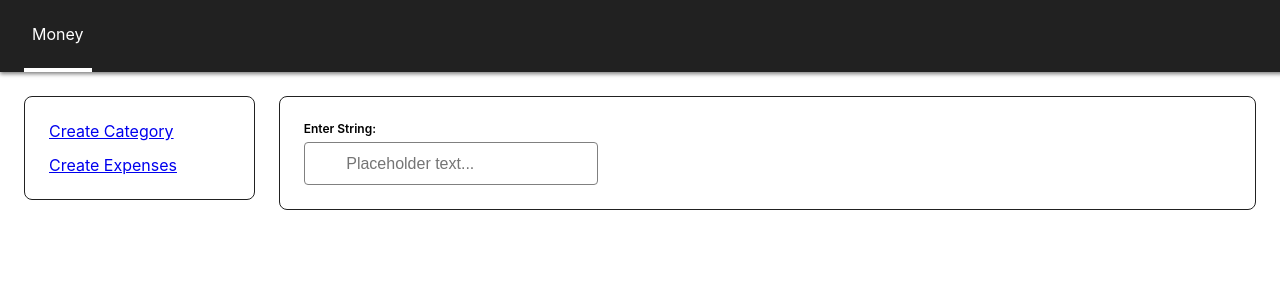
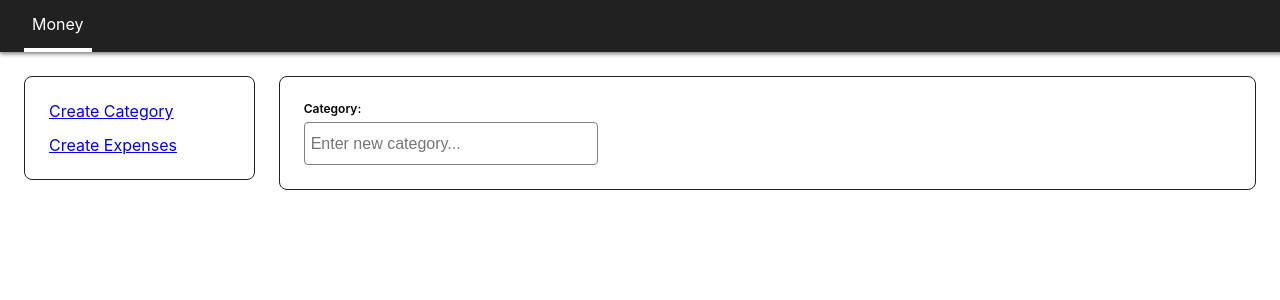
Before and after one commit to JTavinor/personal-app-ui, a React (Create React App) app: page /money in a window 1280 px wide. Shown: the top 300 px of the page. Built offline with nearby package versions, Linux system fonts and the light colour scheme.

Commit message:
style the input

```diff
--- a/src/common/InputField.tsx
+++ /dev/null
@@ -1,39 +0,0 @@
-import { useState } from "react";
-
-const InputField = () => {
-  const [inputValue, setInputValue] = useState("");
-
-  const handleChange = (event: React.ChangeEvent<HTMLInputElement>) => {
-    const value = event.target.value;
-    setInputValue(value);
-  };
-
-  return (
-    <div style={{ display: "flex", flexDirection: "column", gap: "6px" }}>
-      <label
-        htmlFor="stringInput"
-        style={{ fontSize: "12px", fontWeight: 600 }}
-      >
-        Enter String:
-      </label>
-      <input
-        type="text"
-        id="stringInput"
-        value={inputValue}
-        placeholder="
-        Placeholder text..."
-        onChange={handleChange}
-        style={{
-          height: "34px",
-          borderRadius: "4px",
-          border: "1px solid gray",
-          padding: "4px 6px 3px",
-          fontSize: "16px",
-          maxWidth: "280px",
-        }}
-      />
-    </div>
-  );
-};
-
-export default InputField;
--- /dev/null
+++ b/src/common/InputField/InputLabel.tsx
@@ -0,0 +1,14 @@
+import { StyledInputLabel } from "./styles";
+
+const InputLabel = ({
+  inputId,
+  label,
+}: {
+  inputId: string;
+  label?: string;
+}) => {
+  if (!label) return null;
+  return <StyledInputLabel htmlFor={inputId}>{label}</StyledInputLabel>;
+};
+
+export default InputLabel;
--- /dev/null
+++ b/src/common/InputField/index.tsx
@@ -0,0 +1,34 @@
+import { useState } from "react";
+import { InputWrapper, StyledInput } from "./styles";
+import InputLabel from "./InputLabel";
+
+const InputField = ({
+  label,
+  placeholder,
+}: {
+  label?: string;
+  placeholder?: string;
+}) => {
+  const [inputValue, setInputValue] = useState("");
+  const inputId = `input_${Math.random().toString(36).substr(2, 9)}`;
+
+  const handleChange = (event: React.ChangeEvent<HTMLInputElement>) => {
+    const value = event.target.value;
+    setInputValue(value);
+  };
+
+  return (
+    <InputWrapper>
+      <InputLabel inputId={inputId} label={label} />
+      <StyledInput
+        type="text"
+        id={inputId}
+        value={inputValue}
+        placeholder={placeholder}
+        onChange={handleChange}
+      />
+    </InputWrapper>
+  );
+};
+
+export default InputField;
--- /dev/null
+++ b/src/common/InputField/styles.ts
@@ -0,0 +1,21 @@
+import styled from "styled-components";
+
+export const InputWrapper = styled.div`
+  display: flex;
+  flex-direction: column;
+  gap: 6px;
+`;
+
+export const StyledInputLabel = styled.label`
+  font-size: 12px;
+  font-weight: 600;
+`;
+
+export const StyledInput = styled.input`
+  height: 34px;
+  border-radius: 4px;
+  border: 1px solid gray;
+  padding: 4px 6px 3px;
+  font-size: 16px;
+  max-width: 280px;
+`;
--- a/src/money/CreateCategory.tsx
+++ b/src/money/CreateCategory.tsx
@@ -4,7 +4,7 @@ import InputField from "../common/InputField";
 const CreateCategory = () => {
   return (
     <ContentContainer>
-      <InputField />
+      <InputField label="Category:" placeholder="Enter new category..." />
     </ContentContainer>
   );
 };
--- a/src/navigation/styles.ts
+++ b/src/navigation/styles.ts
@@ -6,7 +6,7 @@ import spacing from "../styles/spacing";
 export const AppBarContainer = styled.div`
   top: 0;
   width: 100%;
-  height: 72px;
+  height: 52px;
   padding: 0 ${spacing.LARGE};
   z-index: 999;
   box-shadow: 0 2px 4px rgba(0, 0, 0, 0.5);
```
